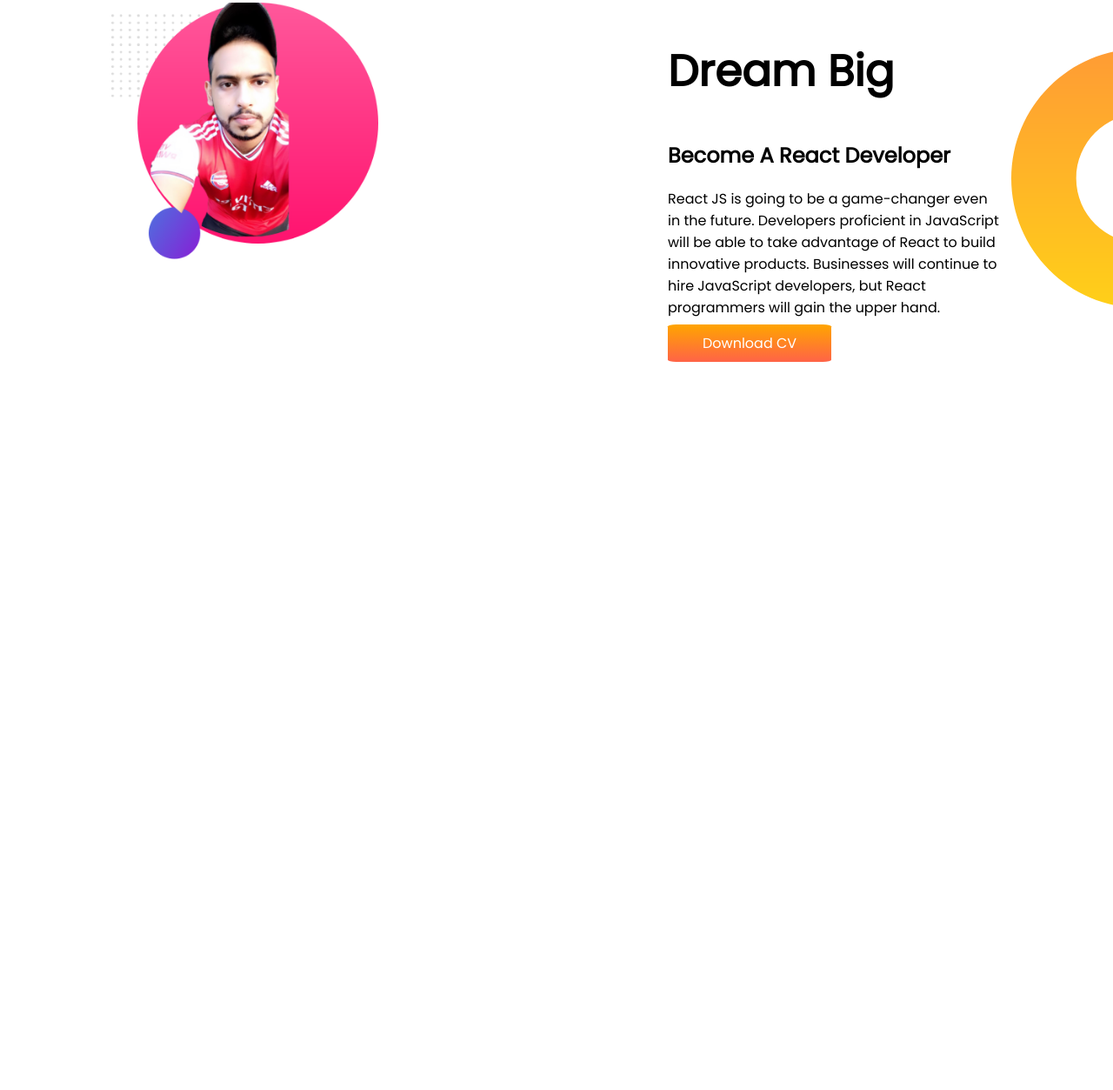
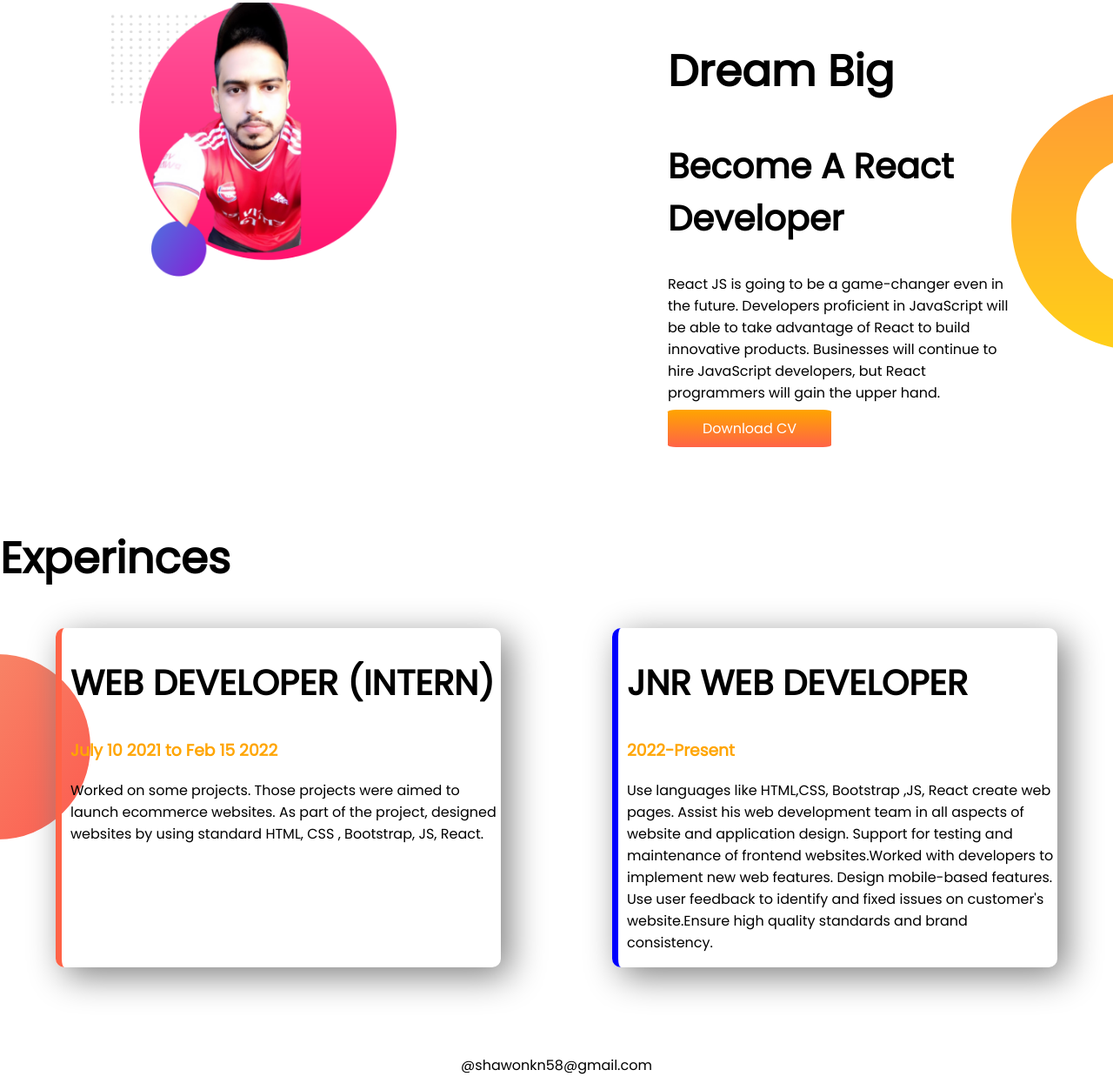
Before and after one commit to Md-shahien-khan/developer-portfolio, a plain HTML site: page index.html in a window 1280 px wide. Shown: the part 660-1913 px from the top of the page at 87% size. Before the commit the page ends 1167 px from the top, so only its background shows below. Drawn offline with Linux system fonts and the light colour scheme.

Commit message:
style border and added a footer

```diff
--- a/index.html
+++ b/index.html
@@ -12,7 +12,7 @@
 
 </head>
 <body>
-    <section class="top-banner">
+    <section class="top-banner flexible-container">
         <div class="half-width">
             <h1>Welcome To</h1>
             <h1 ><span class="orange">Md Shahien Khan's</span> Portfolio</h1>
@@ -25,7 +25,7 @@
             <img src="images/khan.png" alt="">
         </div>
     </section>
-    <section class="dream-big">
+    <section class="dream-big flexible-container">
         <div class="half-width">
             <img src="images/pic2.png" alt="">
         </div>
@@ -37,6 +37,30 @@
         </div>
 
     </section>
+    <section class="experince-area">
+        <h1>Experinces</h1>
+         <div class="flexible-container">
+            <div id="web-devoloper" class="experince-item">
+                <h2>WEB DEVELOPER (INTERN)</h2>
+                <h3 class="orange">July 10 2021 to Feb 15 2022 </h3>
+                <p>Worked on some projects. Those projects were aimed to launch ecommerce websites. As part of the project, designed websites by using standard HTML, CSS , Bootstrap, JS, React.</p>
+            </div>
+            <div id="jnr-developer" class="experince-item">
+                <h2>JNR WEB DEVELOPER</h2>
+                <h3 class="orange">2022-Present</h3>
+                <p>Use languages like HTML,CSS, Bootstrap ,JS, React     create web pages.
+                   Assist his web development team in all aspects of website and application design.
+                   Support for testing and maintenance of frontend websites.Worked with developers to implement new web features.
+                   Design mobile-based features.
+                   Use user feedback to identify and fixed issues on customer's website.Ensure high quality standards and brand consistency.</p>
+            </div>
+         </div>
+
+    </section>
+
 
 </body>
+<footer>
+        <p>@shawonkn58@gmail.com</p>
+</footer>
 </html>
--- a/style.css
+++ b/style.css
@@ -5,11 +5,14 @@ body{
 h1{
     font-size: 50px;
 }
+h2{
+    font-size: 40px;
+}
 .orange{
     color: orange;
 }
 
-section{
+.flexible-container{
     display: flex;
     margin-bottom: 100px;
 }
@@ -17,7 +20,9 @@ section{
 .half-width{
     width: 50%;
     padding-left: 10% ;
-    padding-right: 10%;
+    padding-right: 8%;
+
+
 }
 .half-width img {
     width: 80%;
@@ -39,3 +44,30 @@ section{
     background-repeat: no-repeat;
     background-position: right;
 }
+.experince-item{
+    width: 40%;
+    margin-left: 5% ;
+    margin-right: 5%;
+    padding-left: 10px;
+    box-shadow: 10px 10px 40px gray;
+    border-radius: 10px;
+    border-left: 7px solid tomato;
+
+}
+.experince-area{
+    background-image: url(images/exp-bg.png);
+    background-repeat: no-repeat;
+    background-position: left;
+}
+#web-devoloper{
+    border-left: 7px solid tomato;
+
+}
+#jnr-developer{
+    border-left: 7px solid blue;
+
+}
+footer p{
+    text-align: center;
+
+}
```
